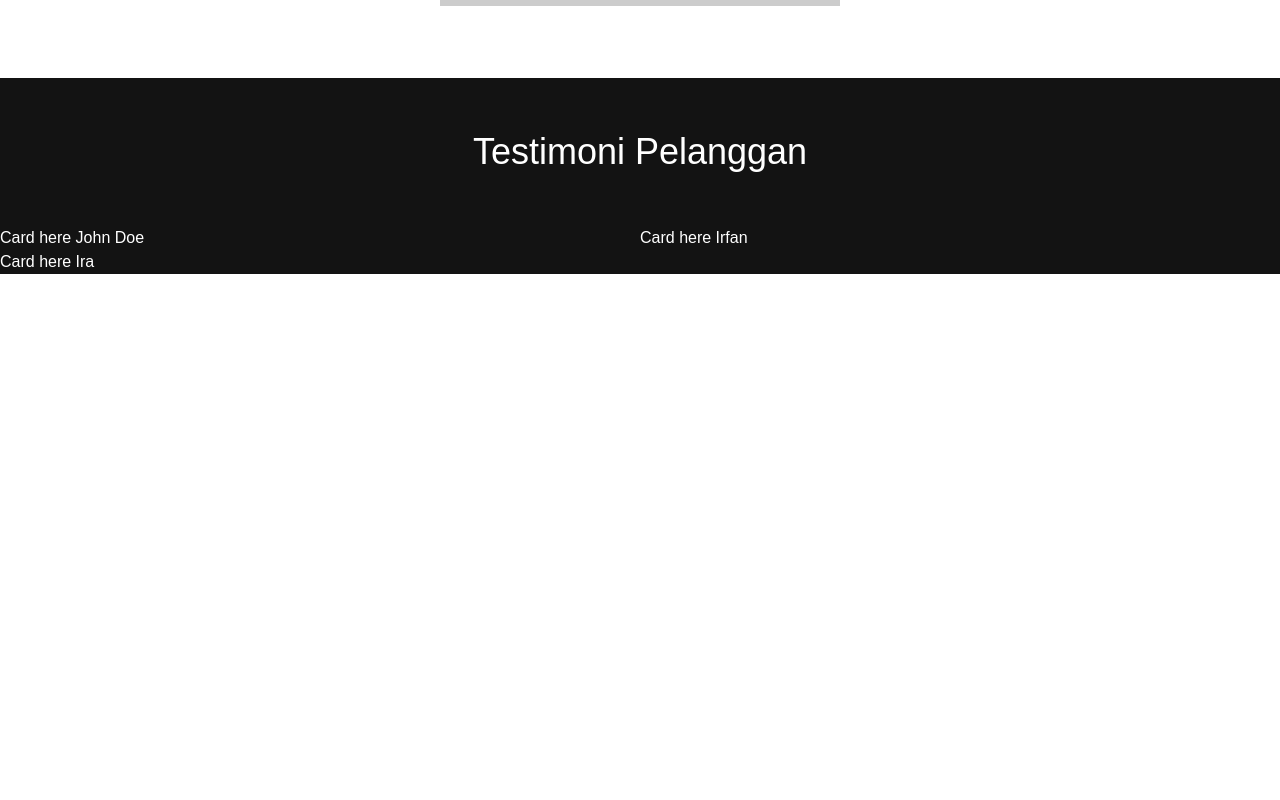
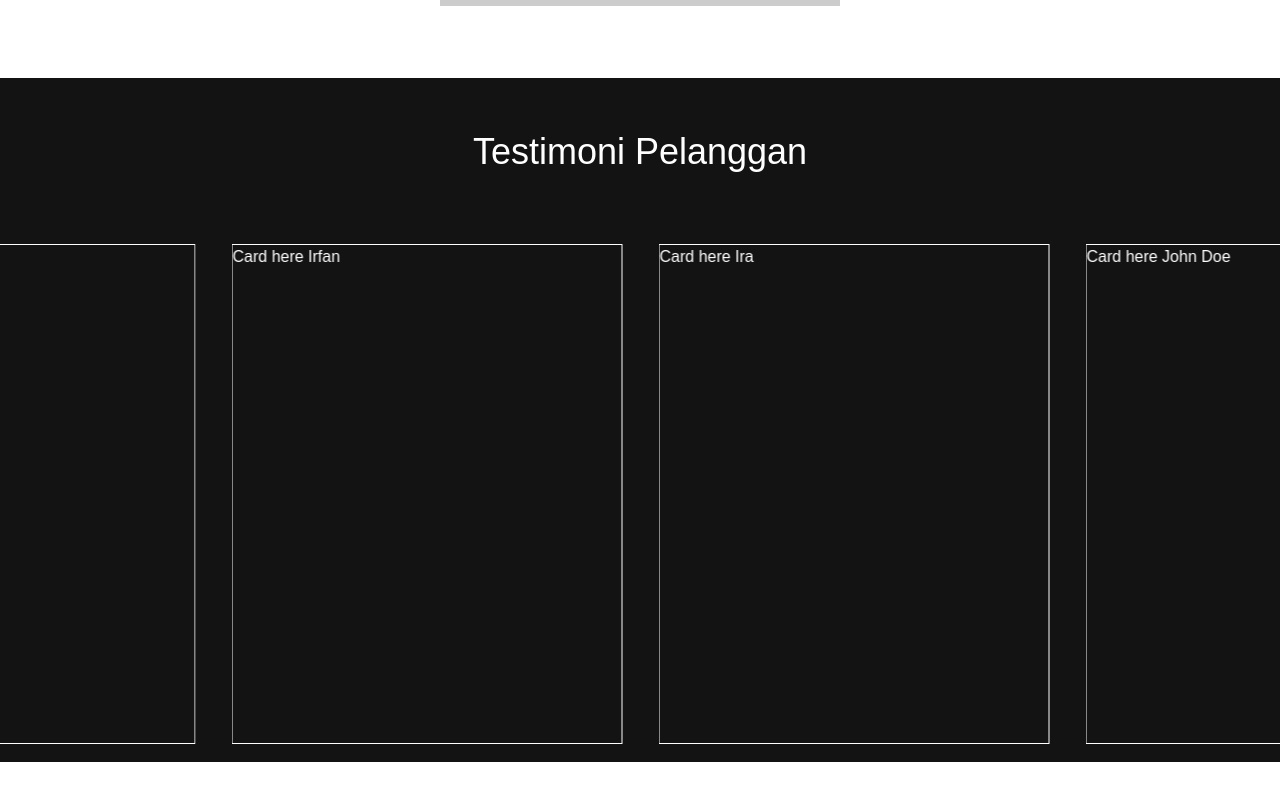
Before and after one commit to naprirfan/purezenherbs, a React (Create React App) app: page / in a window 1280 px wide. Shown: the part 1891-2691 px from the top of the page. Before the commit the page ends 2237 px from the top, so only its background shows below. Built offline with nearby package versions, Linux system fonts and the light colour scheme; the HTML template or start-up script is replaced by a standard one.

Commit message:
Add carousel

```diff
--- a/package.json
+++ b/package.json
@@ -12,6 +12,7 @@
     "@types/react-dom": "^18.3.0",
     "react": "^18.3.1",
     "react-dom": "^18.3.1",
+    "react-multi-carousel": "^2.8.5",
     "react-scripts": "5.0.1",
     "typescript": "^4.9.5",
     "web-vitals": "^2.1.4"
--- a/src/components/reviews/ReviewCard.tsx
+++ b/src/components/reviews/ReviewCard.tsx
@@ -1,8 +1,8 @@
-import { IReview } from "../../types"
+import { IReview } from "../../types";
 
 export const ReviewCard = ({data}: {data: IReview}) => {
     return (
-        <div className="w-1/2 inline-block no-wrap">
+        <div className="m-1 border-white border h-[500px] lg:m-2">
             Card here {data.author}
         </div>
     )
--- a/src/components/reviews/Reviews.tsx
+++ b/src/components/reviews/Reviews.tsx
@@ -1,19 +1,50 @@
+import Carousel from "react-multi-carousel";
+import "react-multi-carousel/lib/styles.css";
 import db from '../../db.json';
 import { ReviewCard } from "./ReviewCard";
 
 export const Reviews = () => {
+    const responsive = {
+        desktop: {
+          breakpoint: { max: 3000, min: 1024 },
+          items: 3,
+        },
+        tablet: {
+          breakpoint: { max: 1024, min: 464 },
+          items: 2,
+        },
+        mobile: {
+          breakpoint: { max: 464, min: 0 },
+          items: 1,
+        }
+      };
+
     return (
         <div className="bg-charcoal text-white mb-6 lg:mb-8">
             <div className="container px-2">
                 <h2 className="text-4xl text-center py-4 lg:py-6">Testimoni Pelanggan</h2>
             </div>
-            <div className="overflow-hidden">
+            <Carousel
+                swipeable={true}
+                draggable={false}
+                showDots={false}
+                responsive={responsive}
+                ssr={true}
+                infinite={true}
+                autoPlay={true}
+                autoPlaySpeed={3500}
+                centerMode={true}
+                keyBoardControl={true}
+                customTransition="all .5"
+                transitionDuration={500}
+                removeArrowOnDeviceType={["tablet", "mobile"]}
+            >
                 {
                     db.reviews.map((review) => (
                         <ReviewCard data={review} />
                     ))
                 }
-            </div>
+            </Carousel>
         </div>
     )
 }
```
Also changed, not shown: 1 other file (tests, documents, lock files or other folders).
